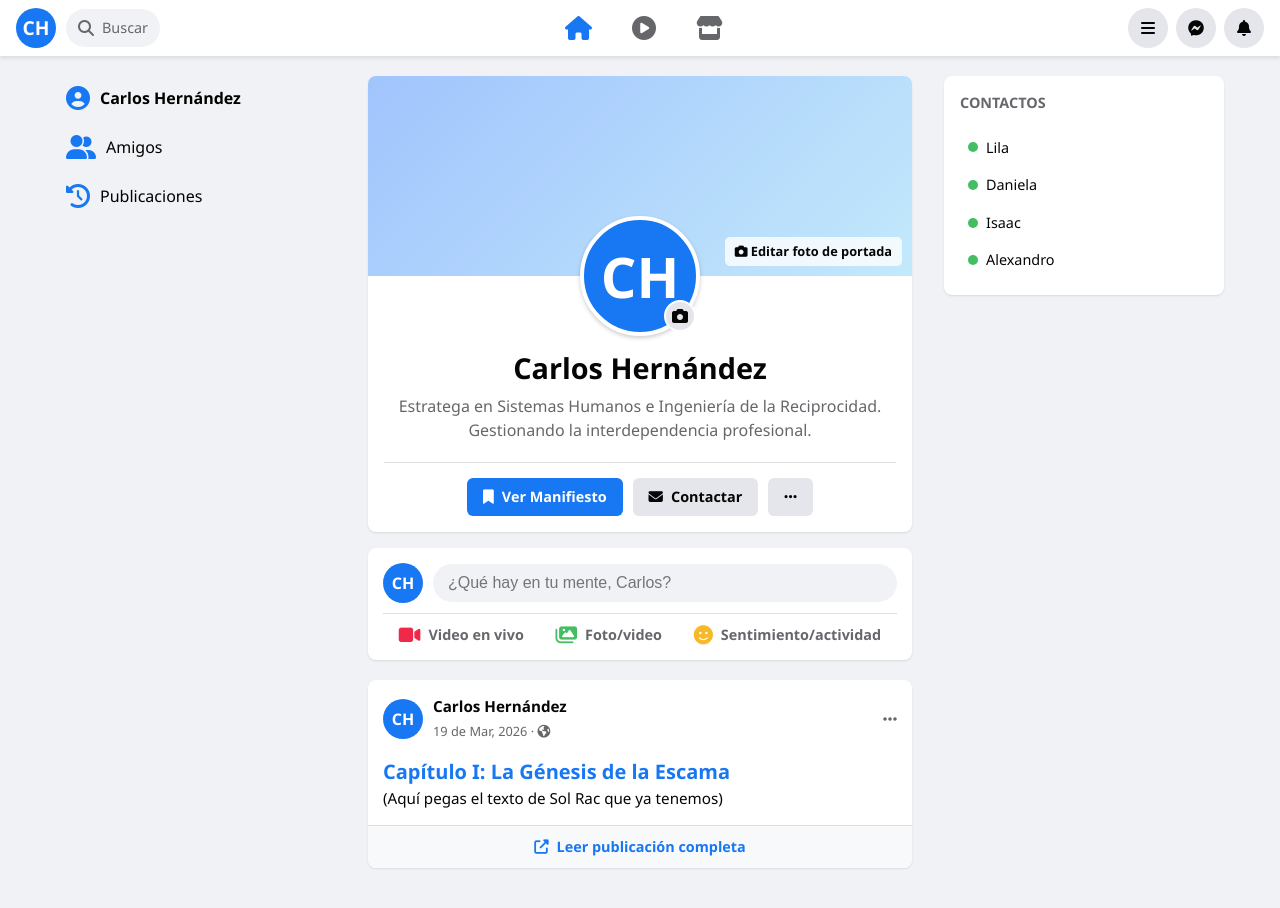
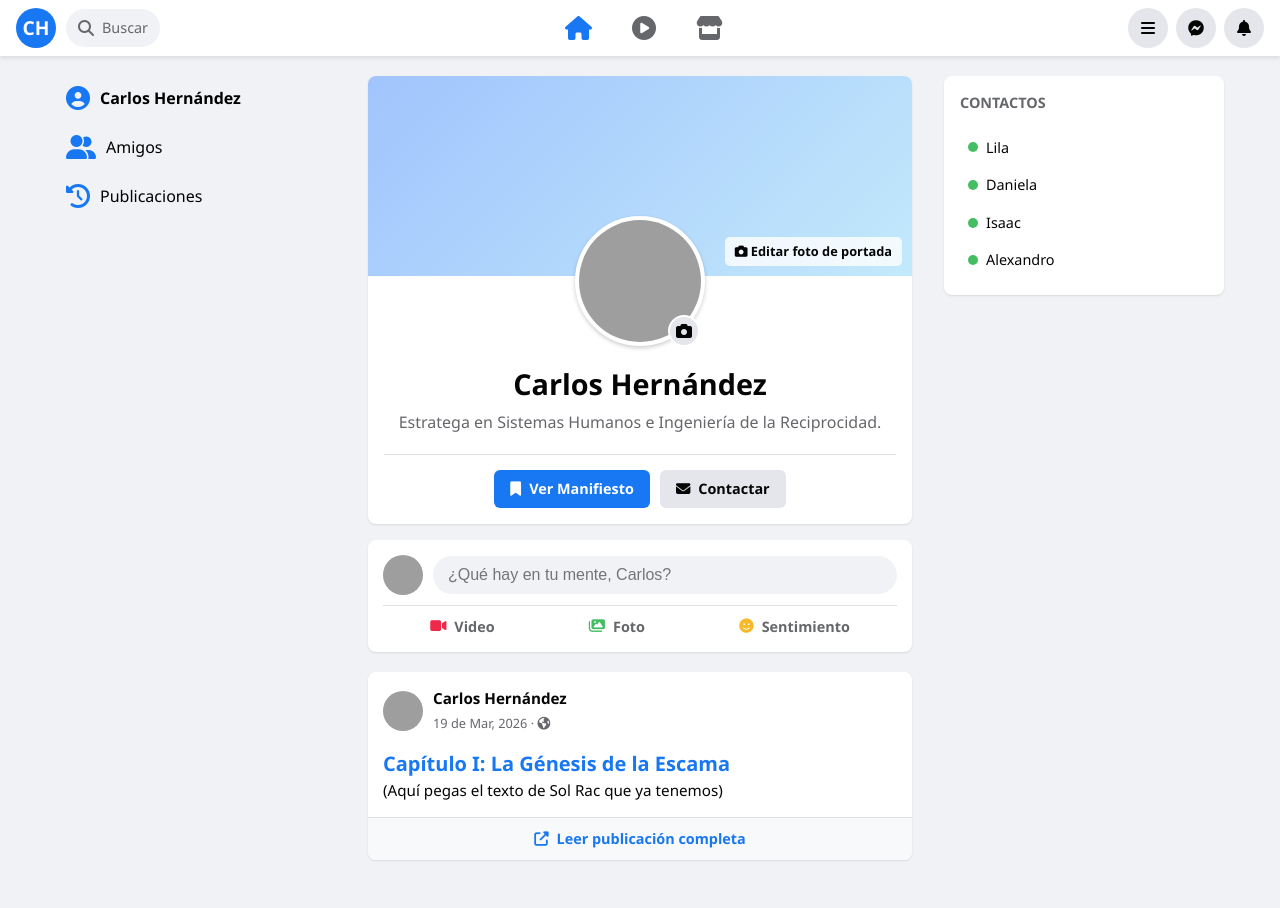
Before and after one commit to cafrhein/muro, a Jekyll site: the page built from index.html, in a window 1280 px wide. Built offline with Jekyll 4.4.1, drawn with Linux system fonts in a browser that asks for light colours; grey boxes are pictures that could not be loaded.

Commit message:
Update index.html

```diff
--- a/index.html
+++ b/index.html
@@ -13,61 +13,55 @@ title: Inicio
 
     <div class="profile-info-container" style="display: flex; flex-direction: column; align-items: center; text-align: center; padding: 0 16px 16px 16px; position: relative; margin-top: -60px;">
 
-        <div class="avatar-large" style="width: 120px; height: 120px; background: #1877f2; color: white; border-radius: 50%; display: flex; align-items: center; justify-content: center; font-weight: bold; font-size: 3.5rem; border: 4px solid white; box-shadow: 0 2px 4px rgba(0,0,0,0.2); position: relative; z-index: 10;">
-            CH
-            <div style="position: absolute; bottom: 0; right: 0; background: #e4e6eb; width: 32px; height: 32px; border-radius: 50%; display: flex; align-items: center; justify-content: center; border: 2px solid white; color: #050505; font-size: 1rem; cursor: pointer;">
+        <div class="avatar-large-container" style="position: relative; z-index: 10;">
+            <img src="https://i.imgur.com/G5iEAsB.jpg" alt="Carlos Hernández" style="width: 130px; height: 130px; border-radius: 50%; border: 4px solid white; box-shadow: 0 2px 4px rgba(0,0,0,0.2); object-fit: cover; background-color: white;">
+
+            <div style="position: absolute; bottom: 5px; right: 5px; background: #e4e6eb; width: 32px; height: 32px; border-radius: 50%; display: flex; align-items: center; justify-content: center; border: 2px solid white; color: #050505; font-size: 1rem; cursor: pointer;">
                 <i class="fas fa-camera"></i>
             </div>
         </div>
 
         <div style="margin-top: 10px;">
             <h1 style="font-size: 1.8rem; color: #050505; margin: 0; font-weight: 800;">Carlos Hernández</h1>
-            <p style="color: #65676b; margin: 5px 0; font-size: 1rem; font-weight: 400; max-width: 500px;">Estratega en Sistemas Humanos e Ingeniería de la Reciprocidad. Gestionando la interdependencia profesional.</p>
+            <p style="color: #65676b; margin: 5px 0; font-size: 1rem; font-weight: 400; max-width: 500px;">Estratega en Sistemas Humanos e Ingeniería de la Reciprocidad.</p>
         </div>
 
         <div style="display: flex; gap: 10px; margin-top: 15px; width: 100%; justify-content: center; border-top: 1px solid #dddfe2; padding-top: 15px;">
-            <a href="https://cafrhein.github.io/muro/2026/03/19/manifiesto-reciprocidad-cuidado.html" style="text-decoration: none; background: #1877f2; color: white; padding: 8px 16px; border-radius: 6px; font-weight: 600; font-size: 0.9rem; display: flex; align-items: center; gap: 8px;">
+            <a href="{{ '/2026/03/19/manifiesto-reciprocidad-cuidado.html' | relative_url }}" style="text-decoration: none; background: #1877f2; color: white; padding: 8px 16px; border-radius: 6px; font-weight: 600; font-size: 0.9rem; display: flex; align-items: center; gap: 8px;">
                 <i class="fas fa-bookmark"></i> Ver Manifiesto
             </a>
             <a href="mailto:cafrhein@outlook.com" style="text-decoration: none; background: #e4e6eb; color: #050505; padding: 8px 16px; border-radius: 6px; font-weight: 600; font-size: 0.9rem; display: flex; align-items: center; gap: 8px;">
                 <i class="fas fa-envelope"></i> Contactar
             </a>
-            <div style="background: #e4e6eb; color: #050505; padding: 8px 16px; border-radius: 6px; font-weight: 600; font-size: 0.9rem; cursor: pointer;">
-                <i class="fas fa-ellipsis-h"></i>
-            </div>
         </div>
     </div>
 </div>
 
 <div class="fb-card post-composer" style="background: white; border-radius: 8px; padding: 15px; margin-bottom: 20px; box-shadow: 0 1px 2px rgba(0,0,0,0.1);">
     <div style="display: flex; gap: 10px; align-items: center; border-bottom: 1px solid #dddfe2; padding-bottom: 10px; margin-bottom: 10px;">
-        <div style="width: 40px; height: 40px; background: #1877f2; color: white; border-radius: 50%; display: flex; align-items: center; justify-content: center; font-weight: bold;">CH</div>
+        <img src="https://i.imgur.com/G5iEAsB.jpg" alt="Carlos" style="width: 40px; height: 40px; border-radius: 50%; object-fit: cover;">
         <input type="text" placeholder="¿Qué hay en tu mente, Carlos?" style="flex-grow: 1; border: none; background: #f0f2f5; padding: 10px 15px; border-radius: 20px; outline: none; font-size: 1rem;" readonly>
     </div>
     <div style="display: flex; justify-content: space-around; color: #65676b; font-weight: 600; font-size: 0.9rem;">
-        <span style="cursor: pointer; display: flex; align-items: center; gap: 8px;"><i class="fas fa-video" style="color: #f02849; font-size: 1.2rem;"></i> Video en vivo</span>
-        <span style="cursor: pointer; display: flex; align-items: center; gap: 8px;"><i class="fas fa-images" style="color: #45bd62; font-size: 1.2rem;"></i> Foto/video</span>
-        <span style="cursor: pointer; display: flex; align-items: center; gap: 8px;"><i class="fas fa-smile" style="color: #f7b928; font-size: 1.2rem;"></i> Sentimiento/actividad</span>
+        <span style="cursor: pointer; display: flex; align-items: center; gap: 8px;"><i class="fas fa-video" style="color: #f02849;"></i> Video</span>
+        <span style="cursor: pointer; display: flex; align-items: center; gap: 8px;"><i class="fas fa-images" style="color: #45bd62;"></i> Foto</span>
+        <span style="cursor: pointer; display: flex; align-items: center; gap: 8px;"><i class="fas fa-smile" style="color: #f7b928;"></i> Sentimiento</span>
     </div>
 </div>
 
 {% for post in site.posts %}
 <article class="fb-card post" style="background: white; border-radius: 8px; margin-bottom: 20px; box-shadow: 0 1px 2px rgba(0,0,0,0.1); padding: 0; overflow: hidden;">
-
     <div style="padding: 15px; display: flex; gap: 10px; align-items: center;">
-        <div style="width: 40px; height: 40px; background: #1877f2; color: white; border-radius: 50%; display: flex; align-items: center; justify-content: center; font-weight: bold;">CH</div>
+        <img src="https://i.imgur.com/G5iEAsB.jpg" alt="Carlos Hernández" style="width: 40px; height: 40px; border-radius: 50%; object-fit: cover;">
         <div>
             <strong style="display: block; color: #050505; font-size: 0.95rem;">Carlos Hernández</strong>
             <span style="font-size: 0.8rem; color: #65676b;">{{ post.date | date: "%e de %b, %Y" }} · <i class="fas fa-globe-americas"></i></span>
-        </div>
-        <div style="margin-left: auto; color: #65676b; cursor: pointer;">
-            <i class="fas fa-ellipsis-h"></i>
         </div>
     </div>
 
     <div style="padding: 0 15px 15px 15px;">
         <h3 style="margin-top: 0; color: #1877f2; font-size: 1.25rem; font-weight: 700;">{{ post.title }}</h3>
-        <p style="color: #050505; text-align: justify; margin-bottom: 0; line-height: 1.5; font-size: 0.95rem;">{{ post.excerpt | strip_html | truncatewords: 50 }}</p>
+        <p style="color: #050505; text-align: justify; line-height: 1.5; font-size: 0.95rem;">{{ post.excerpt | strip_html | truncatewords: 50 }}</p>
     </div>
 
     <div style="border-top: 1px solid #dddfe2; padding: 10px 15px; background: #f8f9fa;">
```
